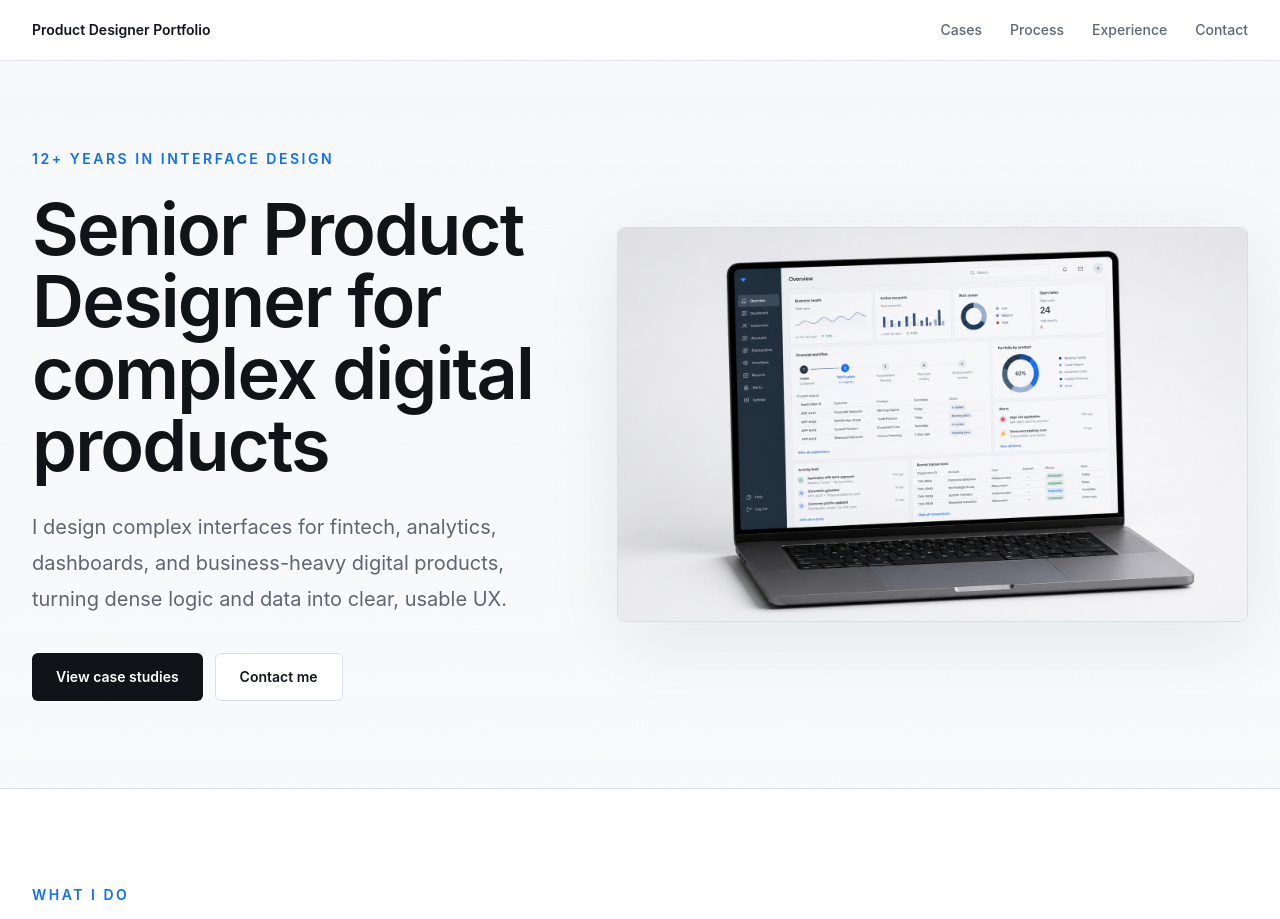
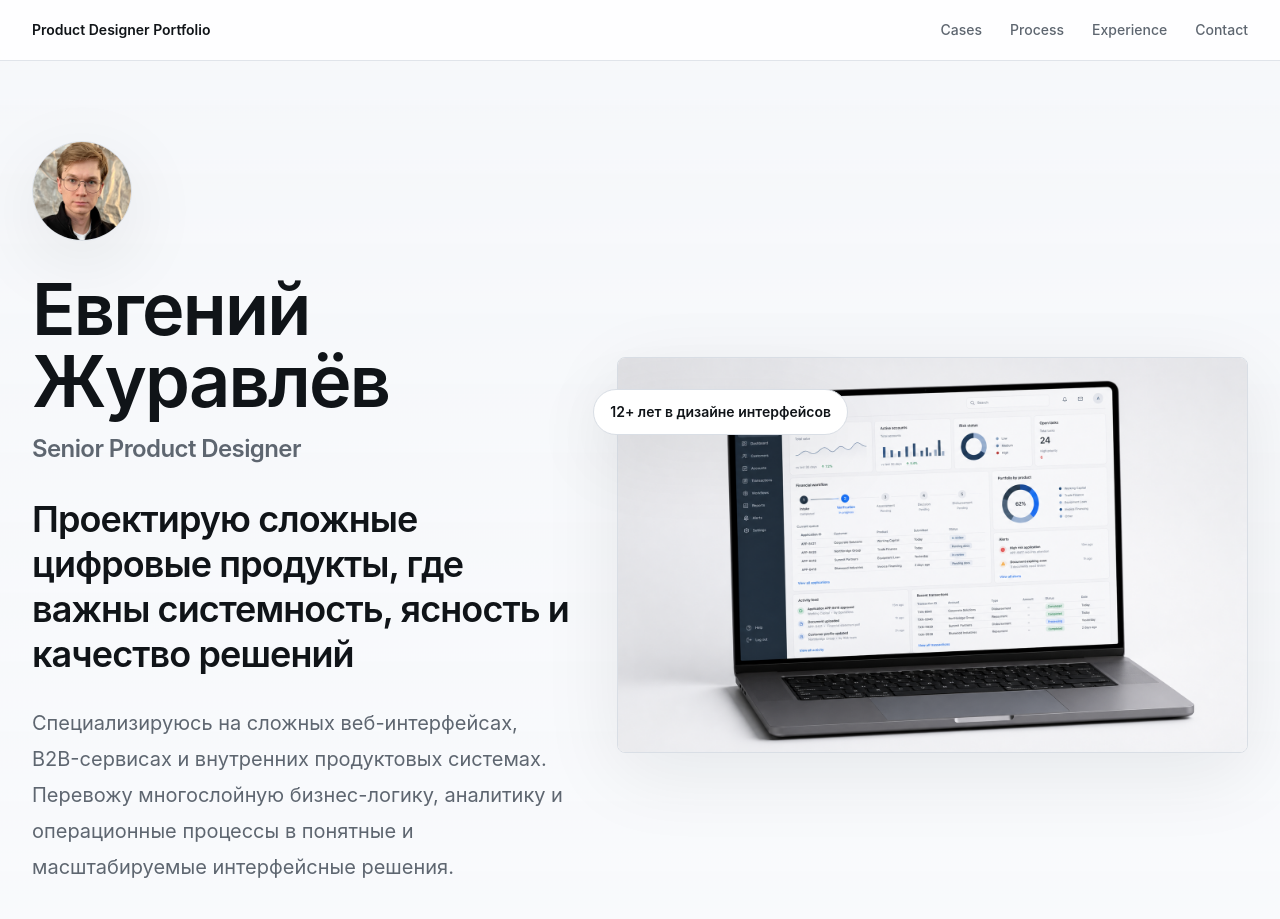
Before and after one commit to evgenyzhe/portfolio, a Next.js app: page / in a window 1280 px wide. Shown: the top 919 px of the page. Built offline with nearby package versions, Linux system fonts and the light colour scheme.

Commit message:
rus plus ava

```diff
--- a/app/page.tsx
+++ b/app/page.tsx
@@ -1,8 +1,10 @@
+import Image from "next/image";
 import Link from "next/link";
 import { CaseCard } from "@/components/case-card";
 import { LaptopMockup } from "@/components/laptop-mockup";
 import { LinkButton } from "@/components/link-button";
 import { SectionHeading } from "@/components/section-heading";
+import { getAssetPath } from "@/lib/get-asset-path";
 import {
   caseStudies,
   positioningItems,
@@ -40,16 +42,31 @@ export default function Home() {
 
       <section className="mx-auto grid min-h-[calc(100vh-73px)] max-w-7xl items-center gap-12 px-5 py-16 sm:px-8 lg:grid-cols-[0.92fr_1.08fr] lg:py-20">
         <div>
-          <p className="text-sm font-semibold uppercase tracking-[0.18em] text-accent">
-            12+ years in interface design
-          </p>
-          <h1 className="mt-6 max-w-4xl text-5xl font-semibold tracking-tight text-ink sm:text-6xl lg:text-7xl">
-            Senior Product Designer for complex digital products
+          <div className="relative h-[100px] w-[100px] overflow-hidden rounded-full border border-line bg-white shadow-soft">
+            <Image
+              src={getAssetPath("images/avatar-evgeniy-zhuravlev.jpg")}
+              alt="Евгений Журавлёв"
+              fill
+              className="object-cover"
+              sizes="100px"
+              priority
+            />
+          </div>
+          <h1 className="mt-8 max-w-4xl text-5xl font-semibold tracking-tight text-ink sm:text-6xl lg:text-7xl">
+            Евгений Журавлёв
           </h1>
-          <p className="mt-7 max-w-2xl text-xl leading-9 text-muted">
-            I design complex interfaces for fintech, analytics, dashboards, and
-            business-heavy digital products, turning dense logic and data into
-            clear, usable UX.
+          <h4 className="mt-4 text-xl font-semibold tracking-tight text-muted sm:text-2xl">
+            Senior Product Designer
+          </h4>
+          <h2 className="mt-8 max-w-3xl text-3xl font-semibold leading-tight tracking-tight text-ink sm:text-4xl">
+            Проектирую сложные цифровые продукты, где важны системность,
+            ясность и качество решений
+          </h2>
+          <p className="mt-7 max-w-2xl text-lg leading-8 text-muted sm:text-xl sm:leading-9">
+            Специализируюсь на сложных веб-интерфейсах, B2B-сервисах и
+            внутренних продуктовых системах. Перевожу многослойную
+            бизнес-логику, аналитику и операционные процессы в понятные и
+            масштабируемые интерфейсные решения.
           </p>
           <div className="mt-9 flex flex-col gap-3 sm:flex-row">
             <LinkButton href="#cases">View case studies</LinkButton>
@@ -58,7 +75,12 @@ export default function Home() {
             </LinkButton>
           </div>
         </div>
-        <LaptopMockup />
+        <div className="relative">
+          <div className="pointer-events-none absolute -left-4 top-6 z-10 rounded-full border border-line bg-white px-4 py-3 text-sm font-semibold text-ink shadow-soft sm:-left-6 sm:top-8">
+            12+ лет в дизайне интерфейсов
+          </div>
+          <LaptopMockup />
+        </div>
       </section>
 
       <section
```
Also changed, not shown: public/images/avatar-evgeniy-zhuravlev.jpg (added).
